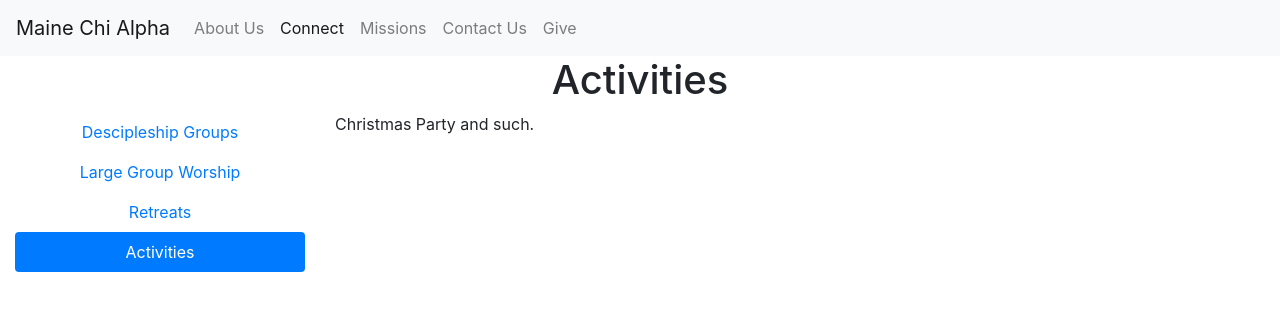
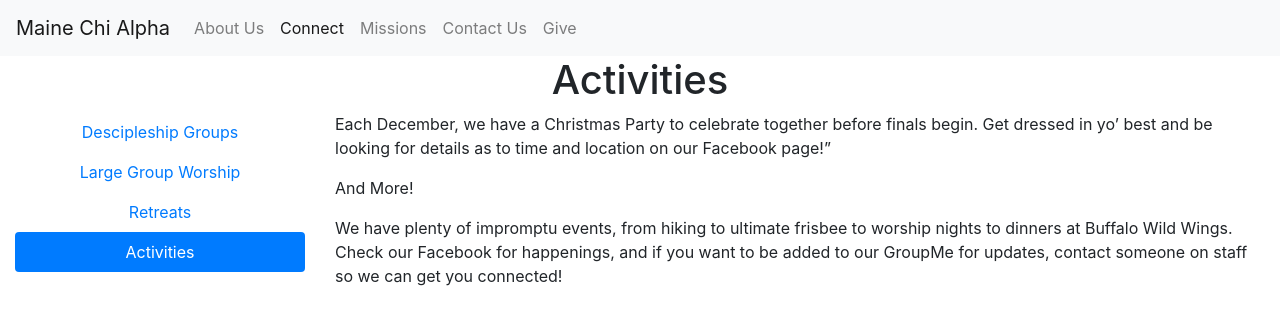
Before and after one commit to mainechialpha/mainechialpha.github.io, a Jekyll site: the page built from activities.md, in a window 1280 px wide. Shown: the top 325 px of the page. Built offline with Jekyll 4.4.1, drawn with Linux system fonts in a browser that asks for light colours.

Commit message:
Update activities.md

```diff
--- a/activities.md
+++ b/activities.md
@@ -4,4 +4,8 @@ title: Activities
 permalink: /activities/
 ---
 
-Christmas Party and such.
+Each December, we have a Christmas Party to celebrate together before finals begin. Get dressed in yo’ best and be looking for details as to time and location on our Facebook page!”
+
+And More!
+
+We have plenty of impromptu events, from hiking to ultimate frisbee to worship nights to dinners at Buffalo Wild Wings. Check our Facebook for happenings, and if you want to be added to our GroupMe for updates, contact someone on staff so we can get you connected!
```
